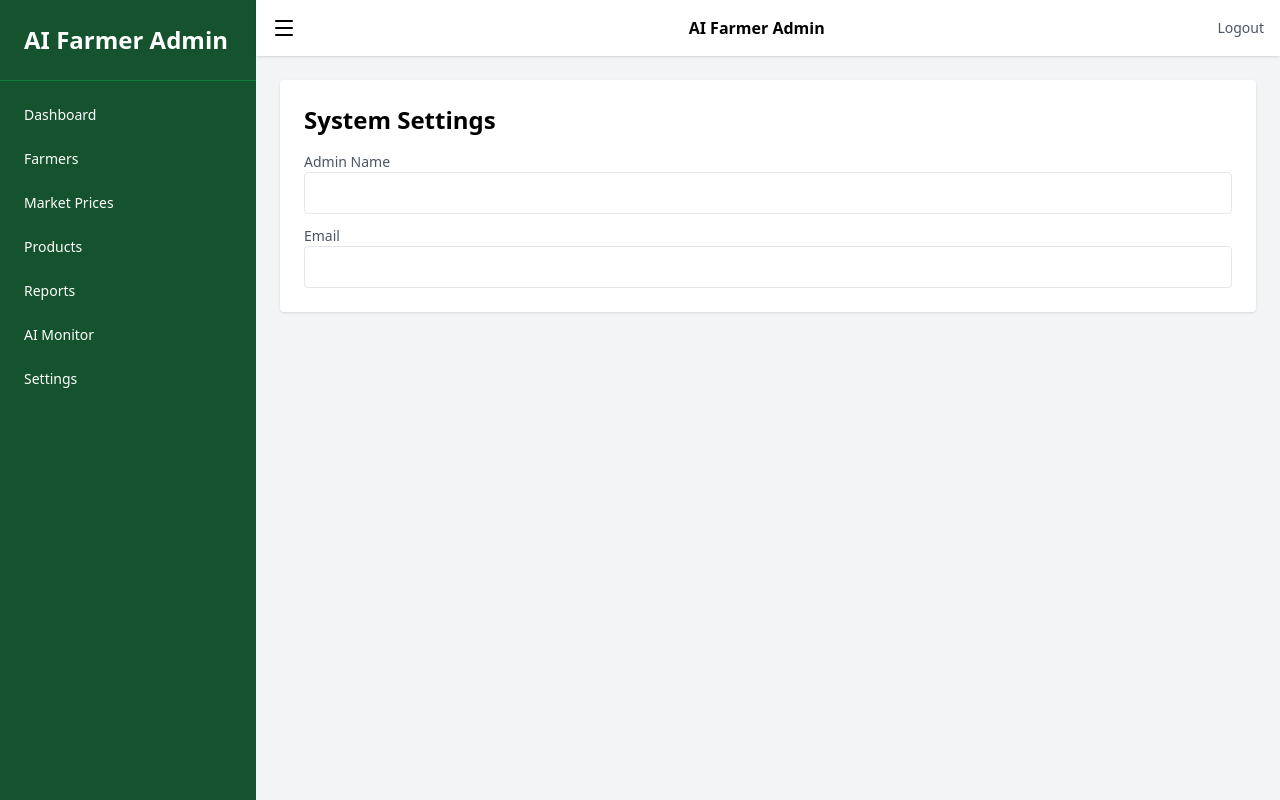
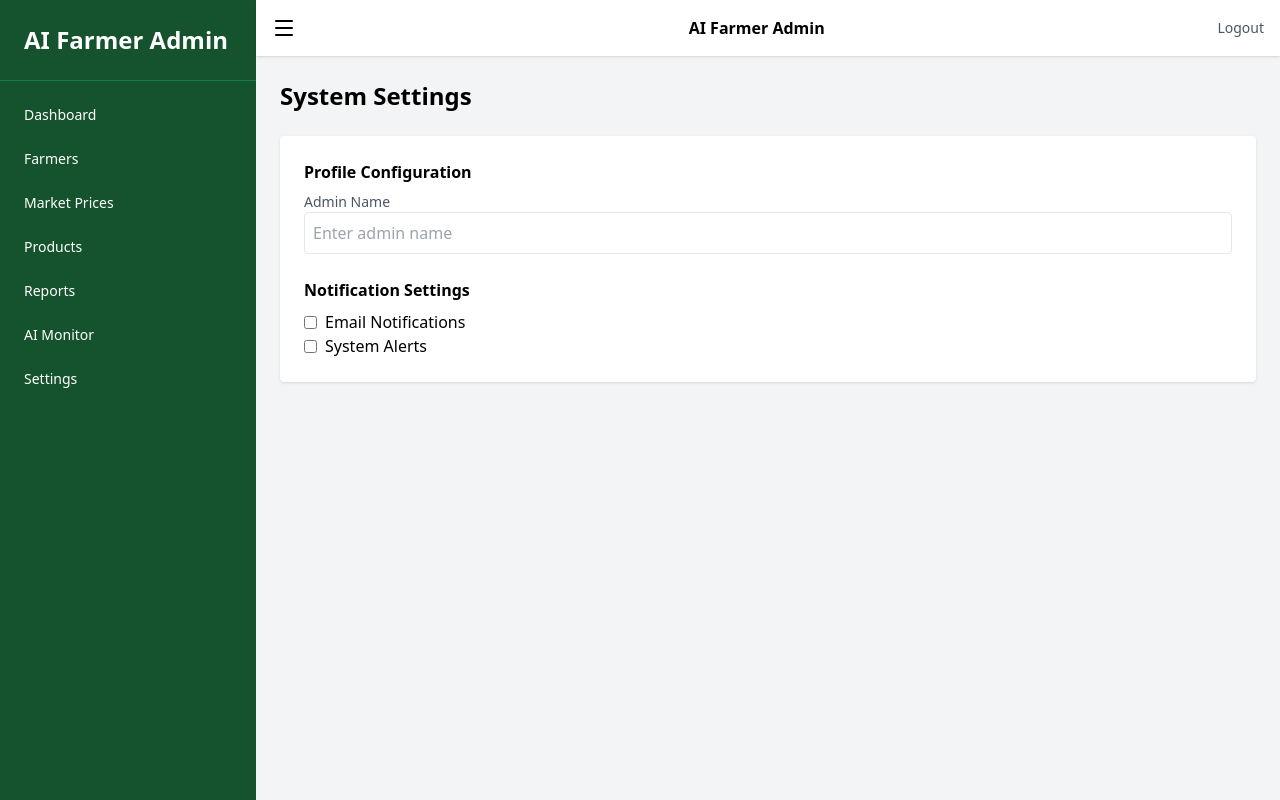
Before and after one commit to hawi123h/React_project, a React (Vite) app: page /settings in a window 1280 px wide. Built offline with nearby package versions, Linux system fonts and the light colour scheme.

Commit message:
update farmers file for search purpose

```diff
--- a/src/pages/AIMonitor.jsx
+++ b/src/pages/AIMonitor.jsx
@@ -2,23 +2,26 @@ function AIMonitor() {
 
   const predictions = [
     {
-      id: 1,
       crop: "Teff",
-      prediction: "Good yield expected",
+      status: "Yield prediction is good",
       confidence: "92%"
     },
     {
-      id: 2,
       crop: "Maize",
-      prediction: "Average yield expected",
+      status: "Moderate rainfall risk detected",
       confidence: "85%"
+    },
+    {
+      crop: "Wheat",
+      status: "Growing condition stable",
+      confidence: "88%"
     }
   ]
 
   return (
     <div className="space-y-6">
 
-      <h1 className="text-2xl font-bold">AI Assistant Panel</h1>
+      <h1 className="text-2xl font-bold">AI Assistant Monitoring Panel</h1>
 
       <div className="bg-white p-6 rounded shadow">
 
@@ -26,16 +29,16 @@ function AIMonitor() {
           <thead className="border-b">
             <tr>
               <th className="py-2">Crop</th>
-              <th>Prediction</th>
-              <th>Confidence</th>
+              <th>Status</th>
+              <th>Confidence Level</th>
             </tr>
           </thead>
 
           <tbody>
-            {predictions.map(item => (
-              <tr key={item.id} className="border-b">
+            {predictions.map((item, index) => (
+              <tr key={index} className="border-b">
                 <td className="py-2">{item.crop}</td>
-                <td>{item.prediction}</td>
+                <td>{item.status}</td>
                 <td>{item.confidence}</td>
               </tr>
             ))}
--- a/src/pages/Farmers.jsx
+++ b/src/pages/Farmers.jsx
@@ -1,5 +1,5 @@
 import { useState } from "react"
-
+import { Edit, Trash2 } from "lucide-react"
 function Farmers() {
 
   const [farmers, setFarmers] = useState([
@@ -104,15 +104,23 @@ function Farmers() {
                 <td className="py-2">{farmer.name}</td>
                 <td>{farmer.location}</td>
                 <td>{farmer.crop}</td>
-                <td className="space-x-3">
-                  <button onClick={() => openEdit(farmer)} className="text-blue-600">
-                    Edit
-                  </button>
+             <td className="space-x-3 flex">
 
-                  <button onClick={() => deleteFarmer(farmer.id)} className="text-red-600">
-                    Delete
-                  </button>
-                </td>
+  <button
+    onClick={() => openEdit(farmer)}
+    className="text-blue-600 hover:text-blue-800"
+  >
+    <Edit size={18} />
+  </button>
+
+  <button
+    onClick={() => deleteFarmer(farmer.id)}
+    className="text-red-600 hover:text-red-800"
+  >
+    <Trash2 size={18} />
+  </button>
+
+</td>
               </tr>
             ))}
           </tbody>
--- a/src/pages/Settings.jsx
+++ b/src/pages/Settings.jsx
@@ -1,23 +1,34 @@
 function Settings() {
+
   return (
-    <div className="bg-white p-6 rounded shadow space-y-4">
+    <div className="space-y-6">
 
       <h1 className="text-2xl font-bold">System Settings</h1>
 
-      <div className="space-y-3">
+      <div className="bg-white p-6 rounded shadow space-y-6">
 
         <div>
-          <label className="block text-sm text-gray-600">
-            Admin Name
-          </label>
-          <input className="border p-2 w-full rounded" />
+          <h2 className="font-semibold mb-2">Profile Configuration</h2>
+
+          <label className="block text-sm text-gray-600">Admin Name</label>
+          <input
+            className="border p-2 rounded w-full"
+            placeholder="Enter admin name"
+          />
         </div>
 
         <div>
-          <label className="block text-sm text-gray-600">
-            Email
+          <h2 className="font-semibold mb-2">Notification Settings</h2>
+
+          <label className="flex items-center space-x-2">
+            <input type="checkbox" />
+            <span>Email Notifications</span>
           </label>
-          <input className="border p-2 w-full rounded" />
+
+          <label className="flex items-center space-x-2">
+            <input type="checkbox" />
+            <span>System Alerts</span>
+          </label>
         </div>
 
       </div>
--- a/src/pages/Users.jsx
+++ /dev/null
@@ -1,10 +0,0 @@
-function Users() {
-  return (
-    <div className="bg-white p-6 rounded shadow">
-      <h1 className="text-2xl font-bold mb-4">User Management</h1>
-      <p>System user administration module.</p>
-    </div>
-  )
-}
-
-export default Users
```
